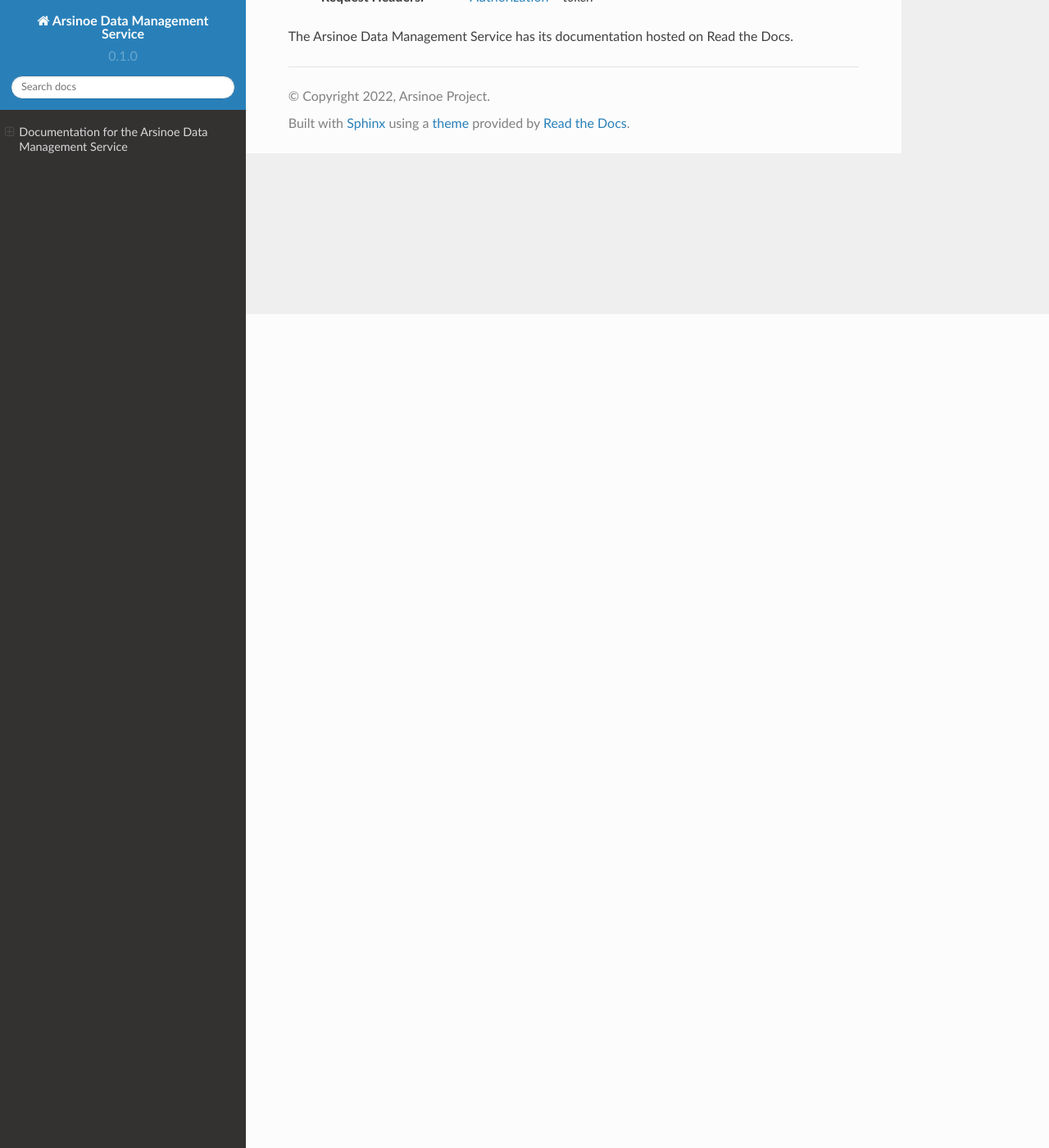
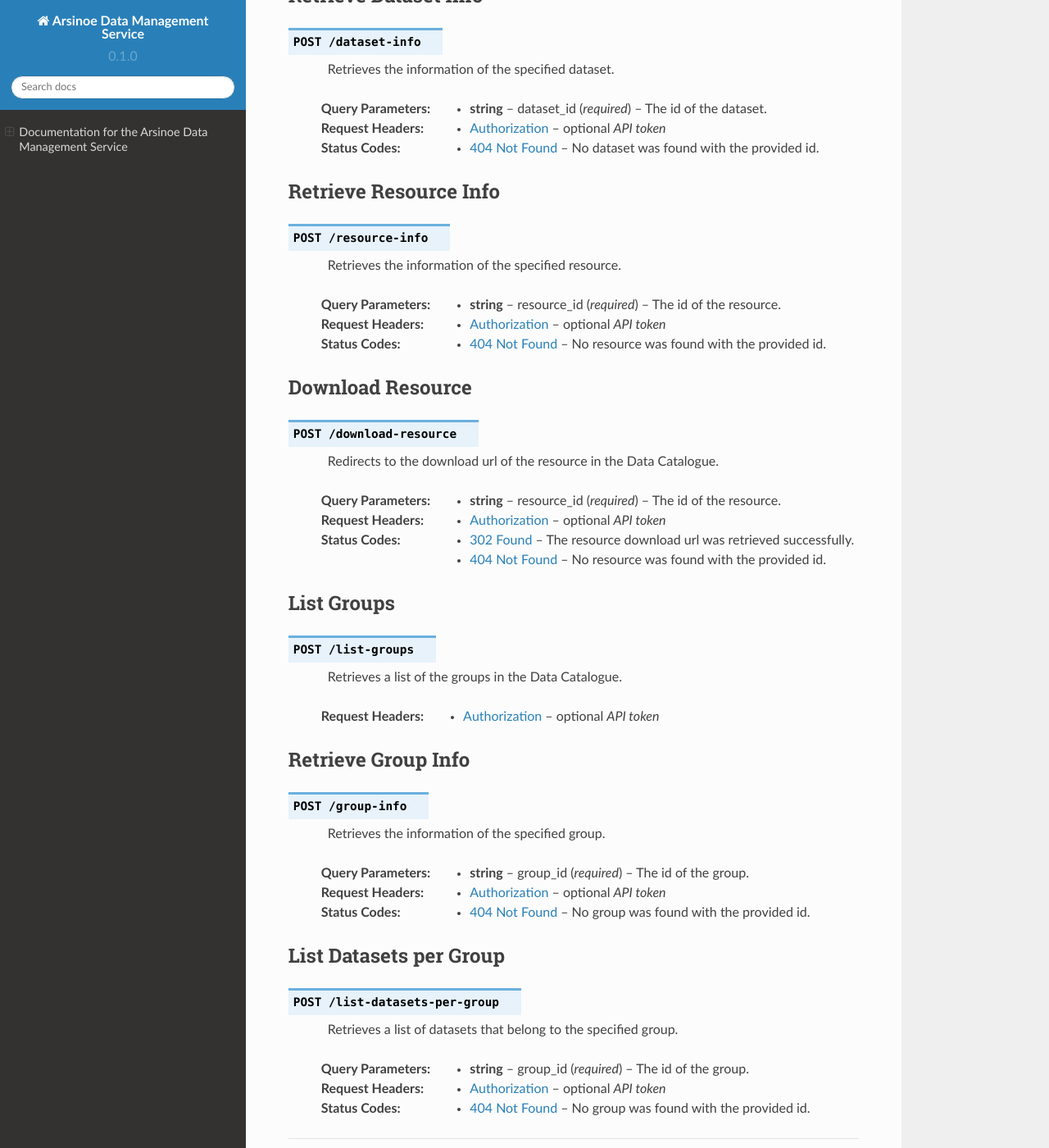
Before and after one commit to ARSINOE-project/data-management-service, a Sphinx documentation site: the page built from docs/source/index.rst, in a window 1280 px wide and 1400 px high, scrolled down 1017 px. Shown: the whole window at 82% size. Built offline with Sphinx 7.4.7 and the Read the Docs theme 2.0.0, drawn with Linux system fonts in a browser that asks for light colours; some of the changed text lies outside the part shown.

Commit message:
documentation for all endpoints

```diff
--- a/docs/source/index.rst
+++ b/docs/source/index.rst
@@ -8,28 +8,99 @@ Data Management Service Endpoints
 The endpoints listed below may also receive an API token in the Authorization header. An API token can be issued by navigating to the profile page and clicking on the API Tokens tab. Alternatively, the auto-generated API Key, found at the bottom-left corner of the screen of the profile can be used. Including a token in the requests identifies the user and yields results according to the user's rights on the platform. Otherwise, only public elements of the platform will be returned.
 
 List Case Studies
---------------------------
+---------------------
 
 .. http:post:: /list-case-studies
 
-      Lists the case studies of the catalogue.
+      Retrieves a list of the case studies in the Data Catalogue.
 
-   :requestheader Authorization: `token`
+   :requestheader Authorization: optional `API token`
+
+List Datasets
+---------------------
 
 .. http:post:: /list-datasets
 
-      Lists the datasets of the catalogue.
+      Retrieves a list of the datasets in the Data Catalogue.
 
    :query string:  case_study_id (*optional*) -- The id of the case study. Specifies the case study to which the datasets belong. If not provided, then all datasets in the catalogue are returned.
 
-   :requestheader Authorization: `token`
+   :requestheader Authorization: optional `API token`
+
+   :statuscode 404: The provided `case_study_id` does not match a case study in the Data Catalogue.
+
+Retrieve Dataset Info
+---------------------
 
 .. http:post:: /dataset-info
 
-      Returns the information of the specified dataset.
+      Retrieves the information of the specified dataset.
 
    :query string:  dataset_id (*required*) -- The id of the dataset.
 
-   :requestheader Authorization: `token`
+   :requestheader Authorization: optional `API token`
 
-The Arsinoe Data Management Service has its documentation hosted on Read the Docs.
+   :statuscode 404: No dataset was found with the provided id.
+
+Retrieve Resource Info
+---------------------
+
+.. http:post:: /resource-info
+
+      Retrieves the information of the specified resource.
+
+   :query string:  resource_id (*required*) -- The id of the resource.
+
+   :requestheader Authorization: optional `API token`
+
+   :statuscode 404: No resource was found with the provided id.
+
+Download Resource
+---------------------
+
+.. http:post:: /download-resource
+
+      Redirects to the download url of the resource in the Data Catalogue.
+
+   :query string:  resource_id (*required*) -- The id of the resource.
+
+   :requestheader Authorization: optional `API token`
+
+   :statuscode 302: The resource download url was retrieved successfully.
+
+   :statuscode 404: No resource was found with the provided id.
+
+List Groups
+---------------------
+
+.. http:post:: /list-groups
+
+      Retrieves a list of the groups in the Data Catalogue.
+
+   :requestheader Authorization: optional `API token`
+
+Retrieve Group Info
+---------------------
+
+.. http:post:: /group-info
+
+      Retrieves the information of the specified group.
+
+   :query string:  group_id (*required*) -- The id of the group.
+
+   :requestheader Authorization: optional `API token`
+
+   :statuscode 404: No group was found with the provided id.
+
+List Datasets per Group
+---------------------
+
+.. http:post:: /list-datasets-per-group
+
+      Retrieves a list of datasets that belong to the specified group.
+
+   :query string:  group_id (*required*) -- The id of the group.
+
+   :requestheader Authorization: optional `API token`
+
+   :statuscode 404: No group was found with the provided id.
```
Also changed, not shown: 1 other file.
